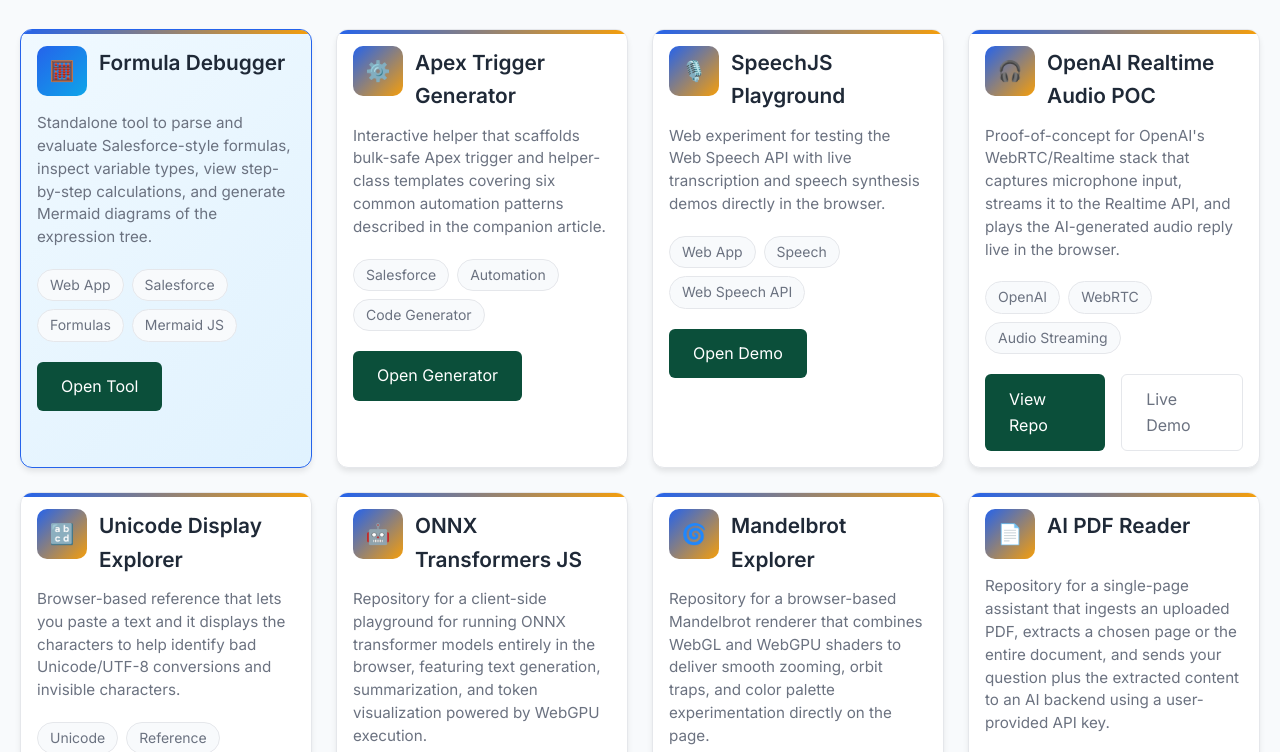
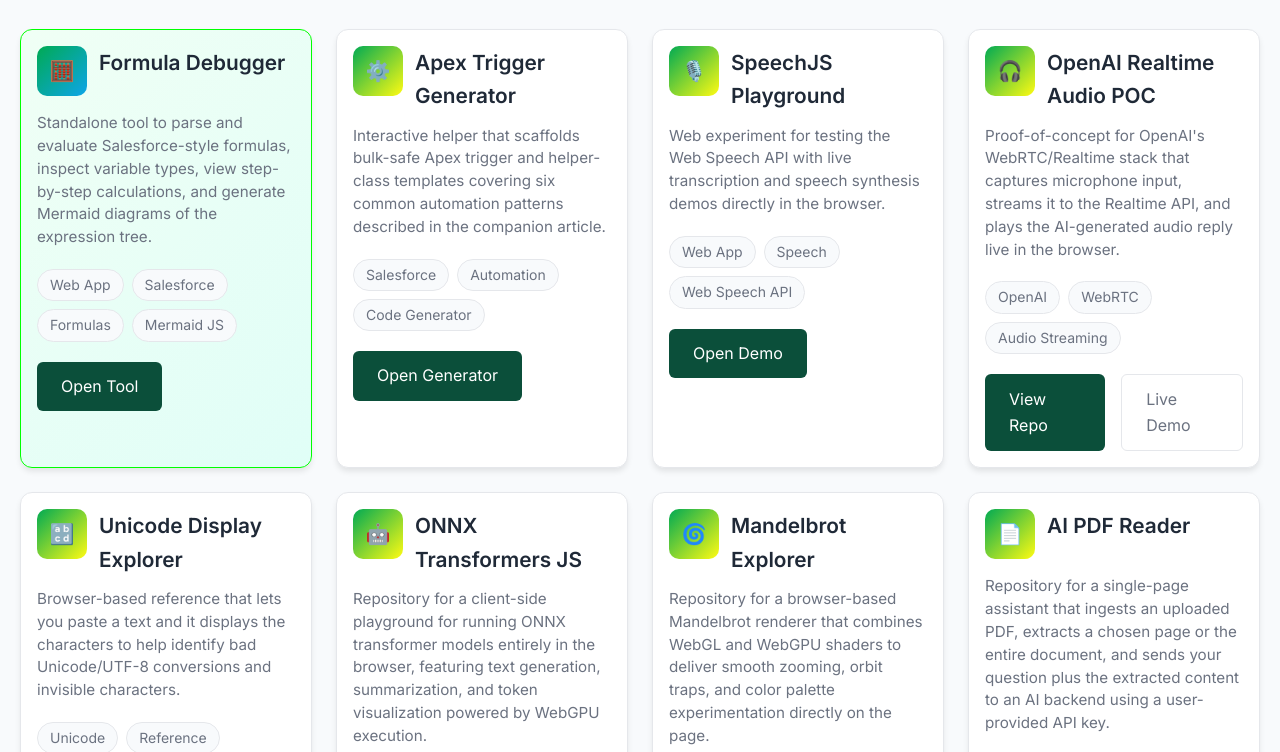
Before and after one commit to Fernando-Fernandez/Fernando-Fernandez.github.io, a plain HTML site: page index.html in a window 1280 px wide. Shown: the part 334-1086 px from the top of the page. Drawn offline with Linux system fonts and the light colour scheme.

Commit message:
new colors

```diff
--- a/index.html
+++ b/index.html
@@ -7,9 +7,9 @@
     <link href="https://fonts.googleapis.com/css2?family=Inter:wght@300;400;600;700&display=swap" rel="stylesheet">
     <style>
         :root {
-            --primary-color: #2563eb;
+            --primary-color: #00aa53;
             --secondary-color: #1e293b;
-            --accent-color: #f59e0b;
+            --accent-color: #fffb12;
             --text-primary: #1f2937;
             --text-secondary: #6b7280;
             --background: #ffffff;
@@ -166,6 +166,7 @@
             box-shadow: 0 20px 25px -5px var(--shadow);
         }
 
+        /*
         .project-card::before {
             content: '';
             position: absolute;
@@ -175,6 +176,7 @@
             height: 4px;
             background: linear-gradient(90deg, var(--primary-color), var(--accent-color));
         }
+        */
 
         .project-icon {
             width: 50px!important;
@@ -316,8 +318,10 @@
 
         /* Featured project highlight */
         .project-card.featured {
-            background: linear-gradient(135deg, #f0f9ff 0%, #e0f2fe 100%);
-            border-color: var(--primary-color);
+            background: linear-gradient(135deg, #f0fff5 0%, #e0fef7 100%);
+            border-color: #00ff00;
+            /*background: linear-gradient(135deg, #f0f9ff 0%, #e0f2fe 100%);
+            border-color: var(--primary-color);*/
         }
 
         .project-card.featured .project-icon {
```
